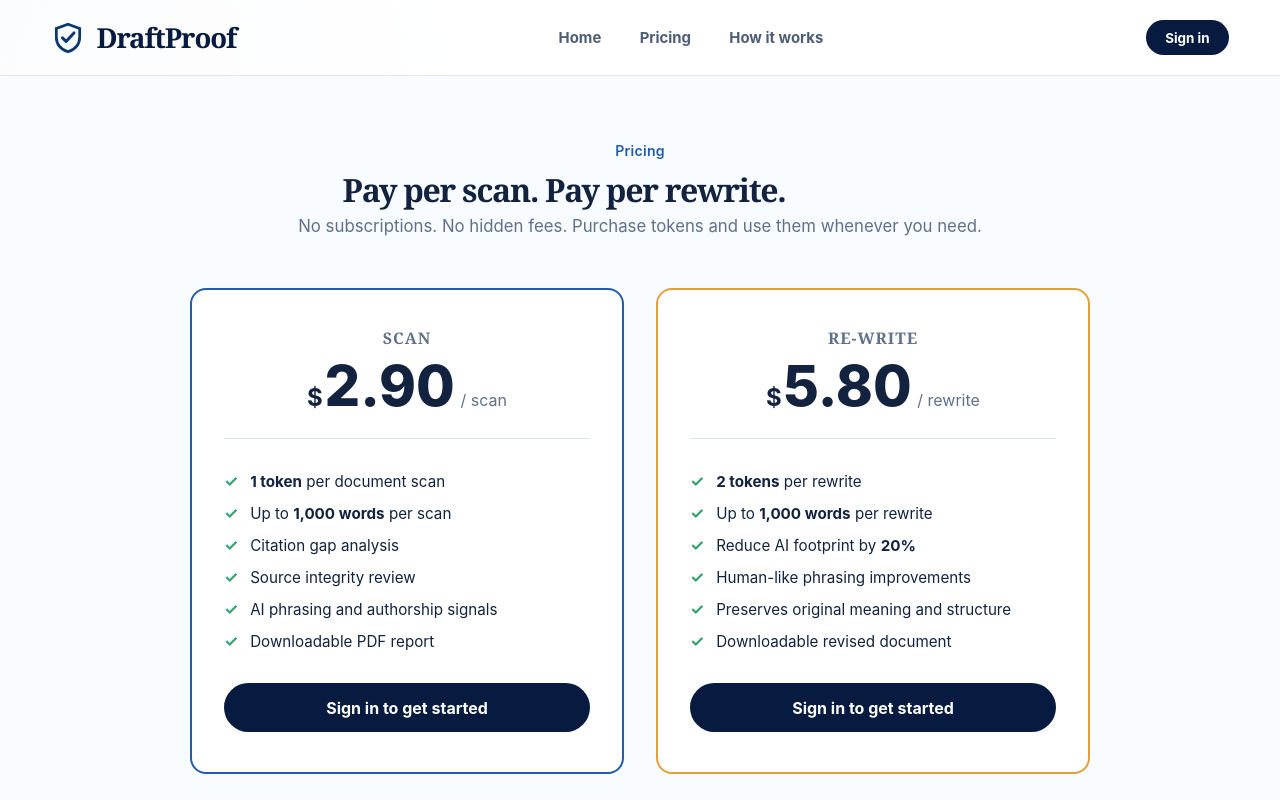
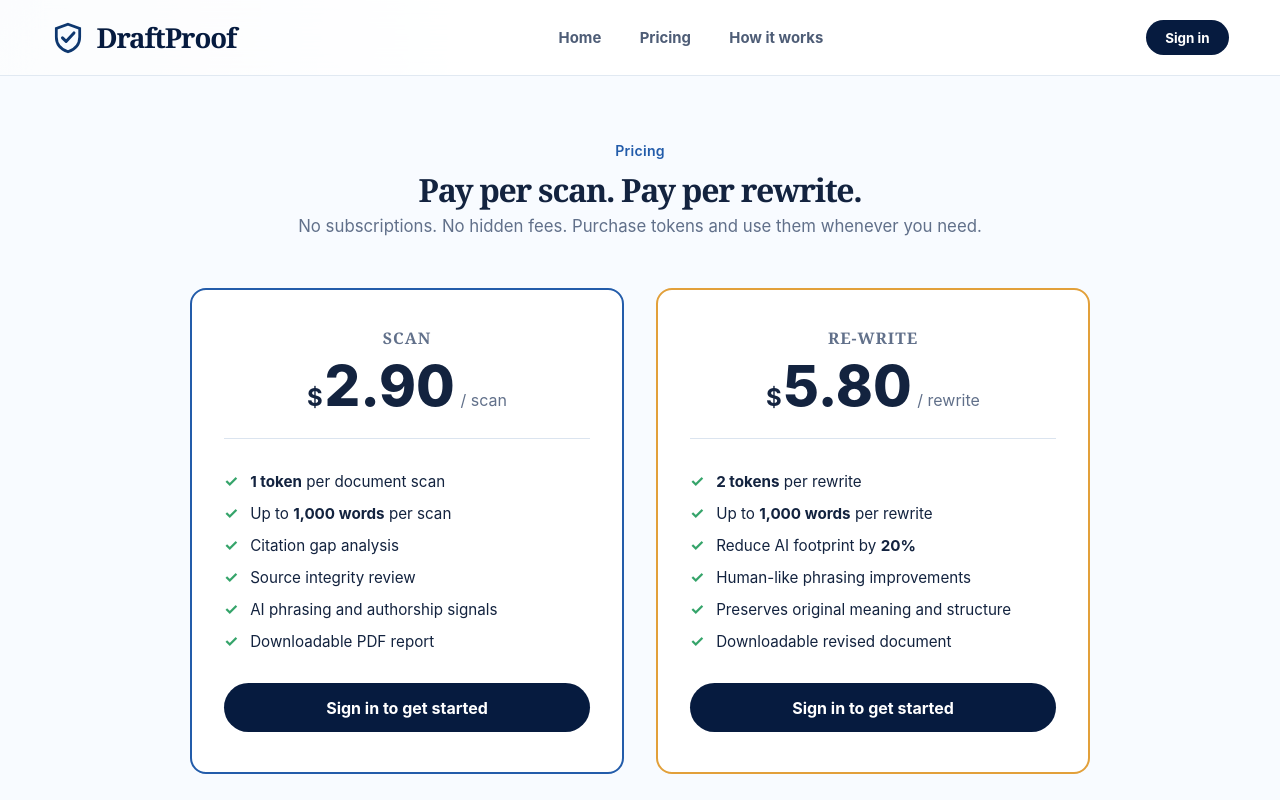
Before and after one commit to kianwoon/draftproof-services, a React (Vite) app in the folder draftproof-frontend/: page /pricing in a window 1280 px wide. Shown: the top 800 px of the page. Built offline with nearby package versions, Linux system fonts and the light colour scheme; no server answers.

Commit message:
Fix pricing h1 center alignment: remove inherited max-width 760px

```diff
--- a/draftproof-frontend/src/styles/site-master.css
+++ b/draftproof-frontend/src/styles/site-master.css
@@ -1131,7 +1131,8 @@ th {
 
 .pricing-hero h1 {
   font-size: 2rem;
-  margin: 0.5rem 0;
+  margin: 0.5rem auto;
+  max-width: none;
   color: var(--ink);
 }
 
```
